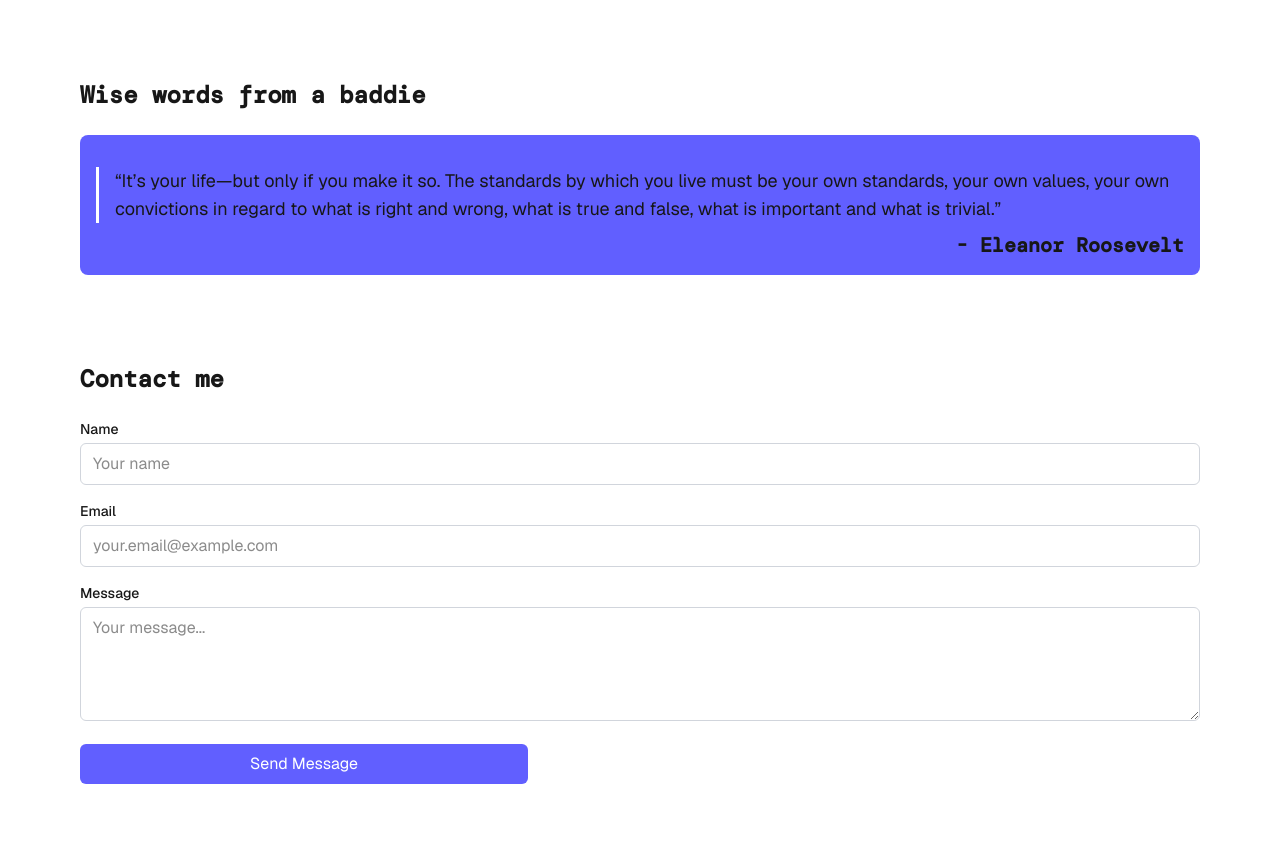
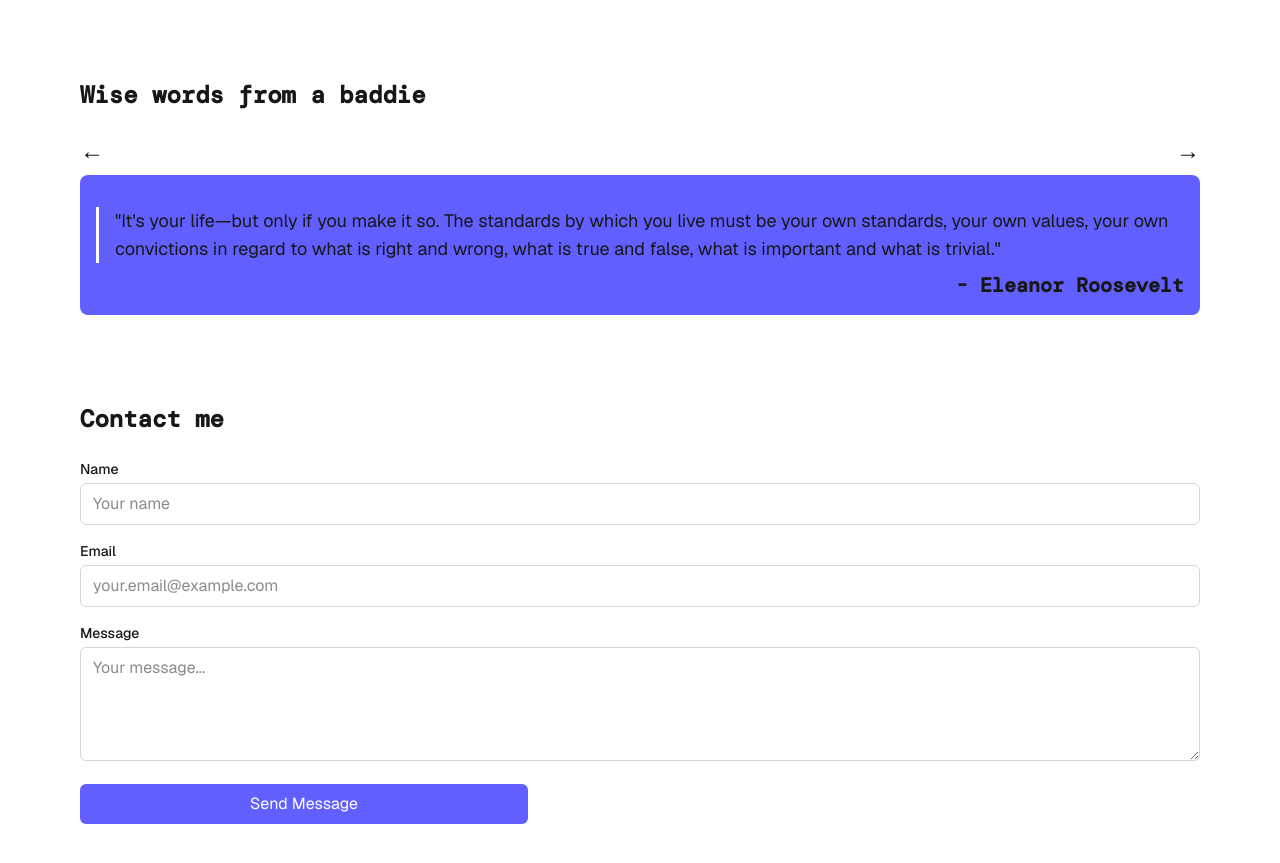
Before and after one commit to lincolnwisely/lincoln-wisely, a Next.js app: page / in a window 1280 px wide. Shown: the part 1160-2023 px from the top of the page. Built offline with nearby package versions, Linux system fonts and the light colour scheme; a web font is replaced by a local one.

Commit message:
add new Carousel quotes component

```diff
--- a/src/app/page.tsx
+++ b/src/app/page.tsx
@@ -3,7 +3,7 @@ import ContactForm from '@/components/form';
 import Experience from '@/components/experience';
 import Banner from '@/components/banner';
 import Chip from '@/components/chip';
-import Eleanor from '@/components/eleanor';
+import Quotes from '@/components/quotes';
 
 export default function Home() {
   return (
@@ -97,7 +97,7 @@ export default function Home() {
               Wise words from a baddie
             </h2>
             <br />
-            <Eleanor />
+            <Quotes />
           </div>
           <br />
 
--- a/src/components/eleanor.tsx
+++ /dev/null
@@ -1,15 +0,0 @@
-export default function Eleanor() {
-  return (
-    <div className="flex flex-col gap-2 rounded-lg bg-indigo-500 p-4">
-      <blockquote className="mt-4 pl-4 border-l-3 border-white text-lg">
-        “It’s your life—but only if you make it so. The standards by which you
-        live must be your own standards, your own values, your own convictions
-        in regard to what is right and wrong, what is true and false, what is
-        important and what is trivial.”
-      </blockquote>
-      <p className="text-right font-bold font-mono text-xl">
-        - Eleanor Roosevelt
-      </p>
-    </div>
-  );
-}
--- /dev/null
+++ b/src/components/quotes.tsx
@@ -0,0 +1,80 @@
+'use client'
+
+interface quote {
+  message: string;
+  author: string;
+}
+
+const leQuotes: quote[] = [
+  {
+    message: "It's your life—but only if you make it so. The standards by which you live must be your own standards, your own values, your own convictions in regard to what is right and wrong, what is true and false, what is important and what is trivial.",
+    author: 'Eleanor Roosevelt'
+  },
+  {
+    message: "I wanted to be a ballerina. I changed my mind.",
+    author: "Beverly Cleary"
+  },
+    {
+    message: `And all the petty shit aside\nAll the funny shit aside\nI just want what's mine.`,
+    author: "SZA"
+  },
+  {
+    message:"Much of my rebelliousness starts with indifference to what is urgently important to others.",
+    author: 'Barbara Ehrenreich'
+  },
+  {
+    message: "Fitting in is about assessing a situation and becoming who you need to be to be accepted. Belonging, on the other hand, doesn't require us to change who we are; it requires us to be who we are.",
+    author: "Brené Brown"
+  },
+  {message: "Progressive improvement beats delayed perfection.",
+    author: "Mark Twain"
+  },
+  {
+    message: "Don't look back - you're not going that way.",
+    author: "Mary Engelbreit"
+  },
+  {
+    message: "I know who I WAS when I got up this morning, but I think I must have been changed several times since then.",
+    author: "Lewis Carroll, Alice in Wonderland"
+  }
+]
+
+import { useState } from 'react';
+
+export default function Quote() {
+  const [currentIndex, setCurrentIndex] = useState(0);
+  const currentQuote = leQuotes[currentIndex];
+
+  const nextQuote = () => {
+    setCurrentIndex((prev) => (prev + 1) % leQuotes.length);
+  };
+
+  const prevQuote = () => {
+    setCurrentIndex((prev) => (prev - 1 + leQuotes.length) % leQuotes.length);
+  };
+
+  return (
+    <div>
+
+    <div className="flex justify-between items-center mb-2 text-indigo">
+        <button onClick={prevQuote} className="text-indigo hover:text-indigo-200 text-2xl">
+          ←
+        </button>
+        {/* <span className="text-indigo text-sm">
+          {currentIndex + 1} / {leQuotes.length}
+        </span> */}
+        <button onClick={nextQuote} className="text-indigo hover:text-indigo-200 text-2xl">
+          →
+        </button>
+      </div>
+    <div className="flex flex-col gap-2 rounded-lg bg-indigo-500 p-4">
+      <blockquote className="mt-4 pl-4 border-l-3 border-white text-lg whitespace-pre-wrap">
+        &quot;{currentQuote.message}&quot;
+      </blockquote>
+      <p className="text-right font-bold font-mono text-xl">
+        - {currentQuote.author}
+      </p>
+    </div>
+    </div>
+  );
+}
```
